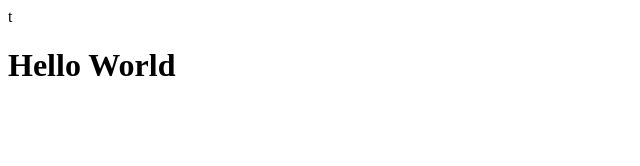
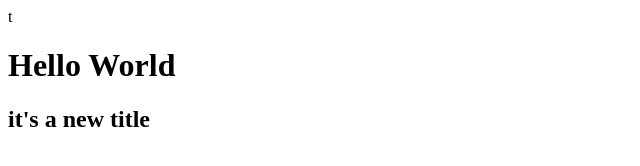
Before and after one commit to bdf007/hello-world, a plain HTML site: page index.html in a window 1280 px wide. Shown: the whole page, without its empty margins (0-640 px from the left). Drawn offline with Linux system fonts and the light colour scheme.

Commit message:
Update index.html
add a subtitle in the main page

```diff
--- a/index.html
+++ b/index.html
@@ -8,5 +8,6 @@ t<!DOCTYPE html>
 </head>
 <body>
     <h1>Hello World</h1>
+    <h2>it's a new title</h2>
 </body>
 </html>
```
